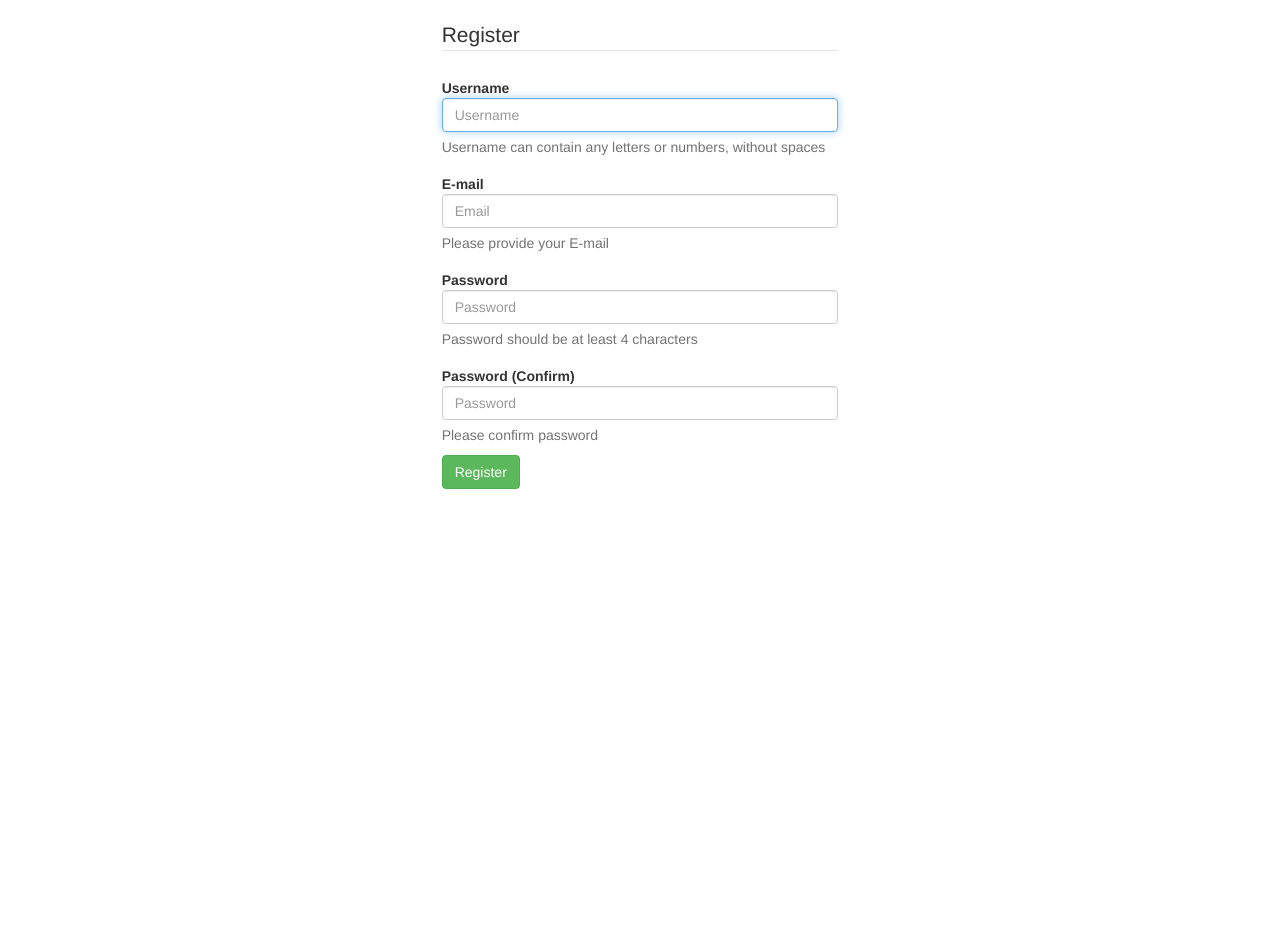
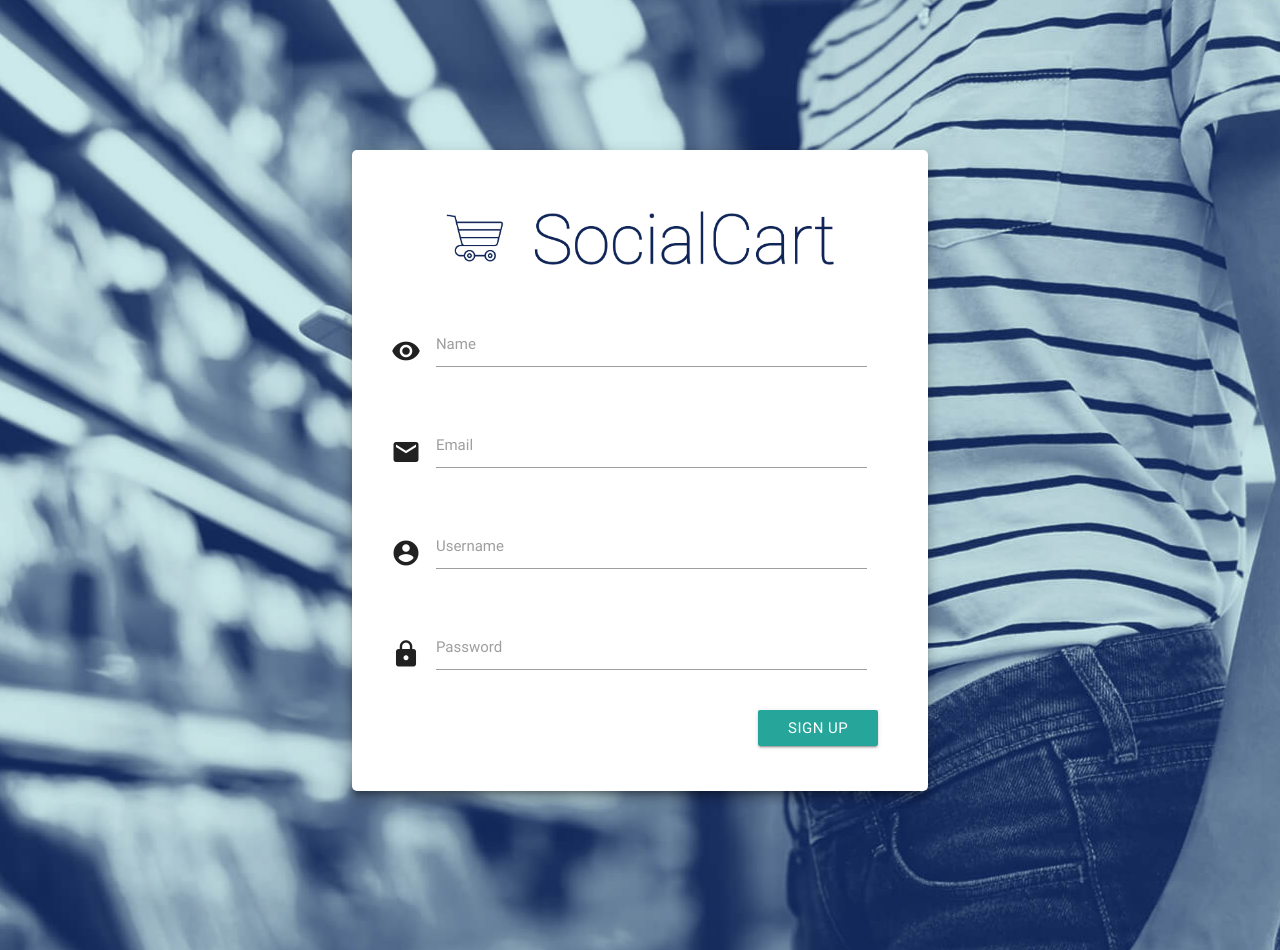
Before and after one commit to joewesemann/socialcart, a PHP site: page /app/views/register/index.phtml in a window 1280 px wide. Before the commit the page ends 489 px from the top, so only its background shows below. Run offline with PHP 8.4, Linux system fonts and the light colour scheme; some libraries are stand-ins or nearby versions.

Commit message:
stuff for tom

```diff
--- /dev/null
+++ b/app/views/feed/index.phtml
@@ -0,0 +1 @@
+Thomas ish goes here.
--- a/app/views/register/index.phtml
+++ b/app/views/register/index.phtml
@@ -1,56 +1,51 @@
-<!-- Latest compiled and minified CSS -->
-<link rel="stylesheet" href="https://maxcdn.bootstrapcdn.com/bootstrap/3.3.6/css/bootstrap.min.css" integrity="sha384-1q8mTJOASx8j1Au+a5WDVnPi2lkFfwwEAa8hDDdjZlpLegxhjVME1fgjWPGmkzs7" crossorigin="anonymous">
+<link href="http://fonts.googleapis.com/icon?family=Material+Icons" rel="stylesheet">
+<link type="text/css" rel="stylesheet" href="css/materialize.min.css" media="screen,projection" />
+<link rel="stylesheet" type="text/css" href="css/styles.css">
+<!--Let browser know website is optimized for mobile-->
+<meta name="viewport" content="width=device-width, initial-scale=1.0" />
 
-<br>
-
-<div class="col-sm-6 col-md-4 col-md-offset-4">
-<form class="form-horizontal" action='' method="POST">
-  <fieldset>
-    <div id="legend">
-      <legend class="">Register</legend>
+<body>
+    <div class="flex sign-page container">
+        <div class="window row">
+            <div class="sign-window col s12 m6 l6 z-depth-4 offset-m3 offset-l3">
+              <form class="container" method="post">
+                  <div class="row header-img">
+                      <!--<div class="col s4 m3 l4 logo" style=" background: url('images/cart-icon.png')"> </div>
+                      <div class="col s8 m9 l8 title"><h3>SocialCart</h3></div>-->
+                      <img src="img/socialcart-lockup.png">
                   </div>
-    <div class="control-group">
-      <!-- Username -->
-      <label class="control-label"  for="username">Username</label>
-      <div class="controls">
-        <input type="text" id="username" name="username"  class="form-control" placeholder="Username" required autofocus>
-        <p class="help-block">Username can contain any letters or numbers, without spaces</p>
+                <div class="row account-field">
+                  <div class="input-field col s12"> <i class="material-icons prefix">visibility</i>
+                    <input id="perm" name="name" type="text" class="validate">
+                    <label for="icon_prefix">Name</label>
                   </div>
                 </div>
-
-    <div class="control-group">
-      <!-- E-mail -->
-      <label class="control-label" for="email">E-mail</label>
-      <div class="controls">
-        <input type="text" id="email" name="email" class="form-control" placeholder="Email" required autofocus>
-        <p class="help-block">Please provide your E-mail</p>
+                <div class="row account-field">
+                  <div class="input-field col s12"> <i class="material-icons prefix">email</i>
+                    <input id="perm" name="email" type="text" class="validate">
+                    <label for="icon_prefix">Email</label>
                   </div>
                 </div>
-
-    <div class="control-group">
-      <!-- Password-->
-      <label class="control-label" for="password">Password</label>
-      <div class="controls">
-        <input type="password" id="password" name="password"  class="form-control" placeholder="Password" required autofocus>
-        <p class="help-block">Password should be at least 4 characters</p>
+                <div class="row account-field">
+                  <div class="input-field col s12"> <i class="material-icons prefix">account_circle</i>
+                    <input id="perm" name="username" type="text" class="validate">
+                    <label for="icon_prefix">Username</label>
                   </div>
                 </div>
-
-    <div class="control-group">
-      <!-- Password -->
-      <label class="control-label"  for="password_confirm">Password (Confirm)</label>
-      <div class="controls">
-        <input type="password" id="password_confirm" name="password_confirm"  class="form-control" placeholder="Password" required autofocus>
-        <p class="help-block">Please confirm password</p>
+                <div class="row phone-field">
+                  <div class="input-field col s12"> <i class="material-icons prefix">lock</i>
+                    <input id="password" name="password" type="password" class="validate">
+                    <label for="lock">Password</label>
                   </div>
                 </div>
-
-    <div class="control-group">
-      <!-- Button -->
-      <div class="controls">
-        <button type="submit" class="btn btn-success">Register</button>
+                <div class="row">
+                  <button type="submit" class="waves-effect waves-light btn">Sign up</button>
+                  </div>
+              </form>
             </div>
         </div>
-  </fieldset>
-</form>
     </div>
+  <!--Import jQuery before materialize.js-->
+  <script type="text/javascript" src="https://code.jquery.com/jquery-2.1.1.min.js"></script>
+  <script type="text/javascript" src="css/js/materialize.min.js"></script>
+</body>
```
Also changed, not shown: app/controllers/FeedController.php (added, +10 -0 lines). Lines whose indentation alone changed are shown as unchanged.
